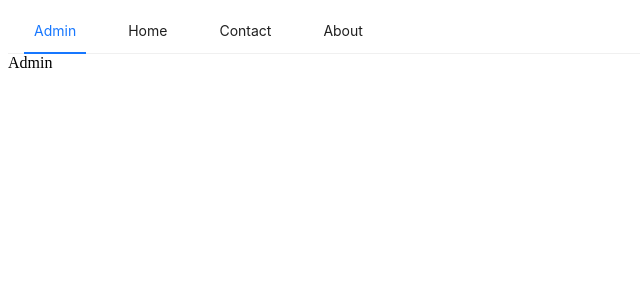
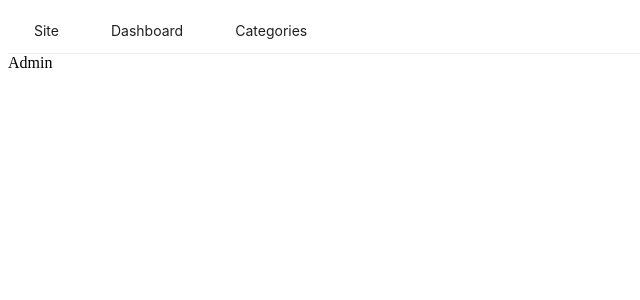
Before and after one commit to yaliyev/react-routing-app, a React (Vite) app in the folder react-routing-application/: page / in a window 1280 px wide. Both pictures are taken after a click on the item "Admin". Shown: the top 300 px of the page, without its empty margins (0-640 px from the left). Built offline with nearby package versions, Linux system fonts and the light colour scheme.

Commit message:
change navbar if its admin page

```diff
--- a/react-routing-application/src/App.jsx
+++ b/react-routing-application/src/App.jsx
@@ -5,19 +5,22 @@ import Home from './components/Home'
 import Admin from './components/Admin'
 import Contact from './components/Contact'
 import About from './components/About'
+import AdminNavbar from './components/AdminNavbar'
 import Navbar from './components/Navbar'
-
+import NotFound from './components/NotFound'
 function App() {
-
+  const [isAdminPage,setIsAdminPage] = useState(false)
 
   return (
     <>
-    <Navbar/>
+    {isAdminPage  ?  <AdminNavbar setIsAdminPage={setIsAdminPage} /> :  <Navbar setIsAdminPage={setIsAdminPage} />}
+
      <Routes>
       <Route path="/" element={<Home/>} />
       <Route path="/admin" element={<Admin/>} />
       <Route path="/contact" element={<Contact/>} />
       <Route path="/about" element={<About/>} />
+      <Route path="*" element={<NotFound />} />
      </Routes>
     </>
   )
--- /dev/null
+++ b/react-routing-application/src/components/AdminNavbar.jsx
@@ -0,0 +1,31 @@
+import React from 'react'
+import { Link } from 'react-router-dom'
+import { Menu } from 'antd';
+const AdminNavbar = ({setIsAdminPage}) => {
+
+    const items = [
+        {
+            label: (
+                <Link onClick={()=>{setIsAdminPage(false)}} style={{ display: 'inline-block', marginInline: '10px' }} to={"/"}>Site</Link>
+            )
+        },
+        {
+            label: (
+                <Link style={{ display: 'inline-block', marginInline: '10px' }}>Dashboard</Link>
+            )
+        },
+        {
+            label: (
+                <Link style={{ display: 'inline-block', marginInline: '10px' }} to={"/categories"}>Categories</Link>
+            )
+        }
+    ];
+
+    return (
+        <>
+            <Menu mode="horizontal" items={items} />
+        </>
+    )
+}
+
+export default AdminNavbar
--- a/react-routing-application/src/components/Navbar.jsx
+++ b/react-routing-application/src/components/Navbar.jsx
@@ -1,12 +1,12 @@
 import React from 'react'
 import { Link } from 'react-router-dom'
 import { Menu } from 'antd';
-const Navbar = () => {
+const Navbar = ({setIsAdminPage}) => {
 
     const items = [
         {
             label: (
-                <Link style={{ display: 'inline-block', marginInline: '10px' }} to={"/admin"}>Admin</Link>
+                <Link onClick={()=>{setIsAdminPage(true)}} style={{ display: 'inline-block', marginInline: '10px' }} to={"/admin"}>Admin</Link>
             )
         },
         {
--- /dev/null
+++ b/react-routing-application/src/components/NotFound.jsx
@@ -0,0 +1,9 @@
+import React from 'react'
+
+const NotFound = () => {
+  return (
+    <div>The page is not found</div>
+  )
+}
+
+export default NotFound
```
